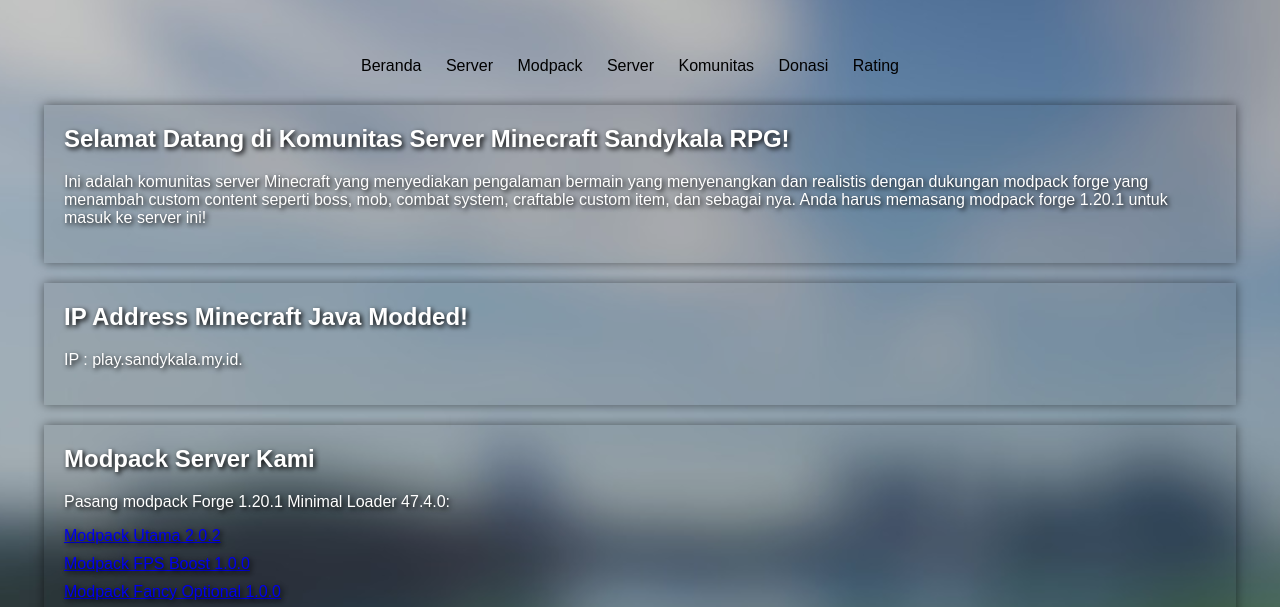
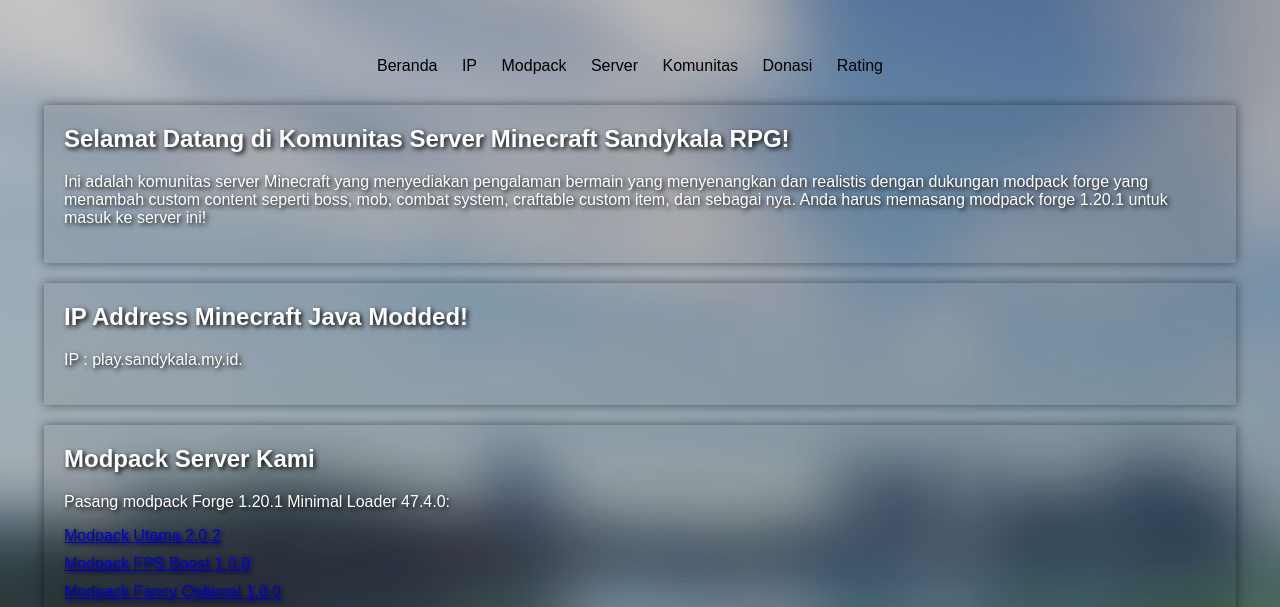
Before and after one commit to Pangestian/sandykala.github.io, a website: page index.html in a window 1280 px wide. Shown: the part 193-800 px from the top of the page. Drawn offline with Linux system fonts and the light colour scheme; no server answers.

Commit message:
Update index.html

```diff
--- a/index.html
+++ b/index.html
@@ -13,7 +13,7 @@
           <nav>
             <ul>
                 <li><a href="#beranda">Beranda</a></li>
-                <li><a href="#address">Server</a></li>
+                <li><a href="#address">IP</a></li>
                 <li><a href="#modpack">Modpack</a></li>
                 <li><a href="#server">Server</a></li>
                 <li><a href="#komunitas">Komunitas</a></li>
```
